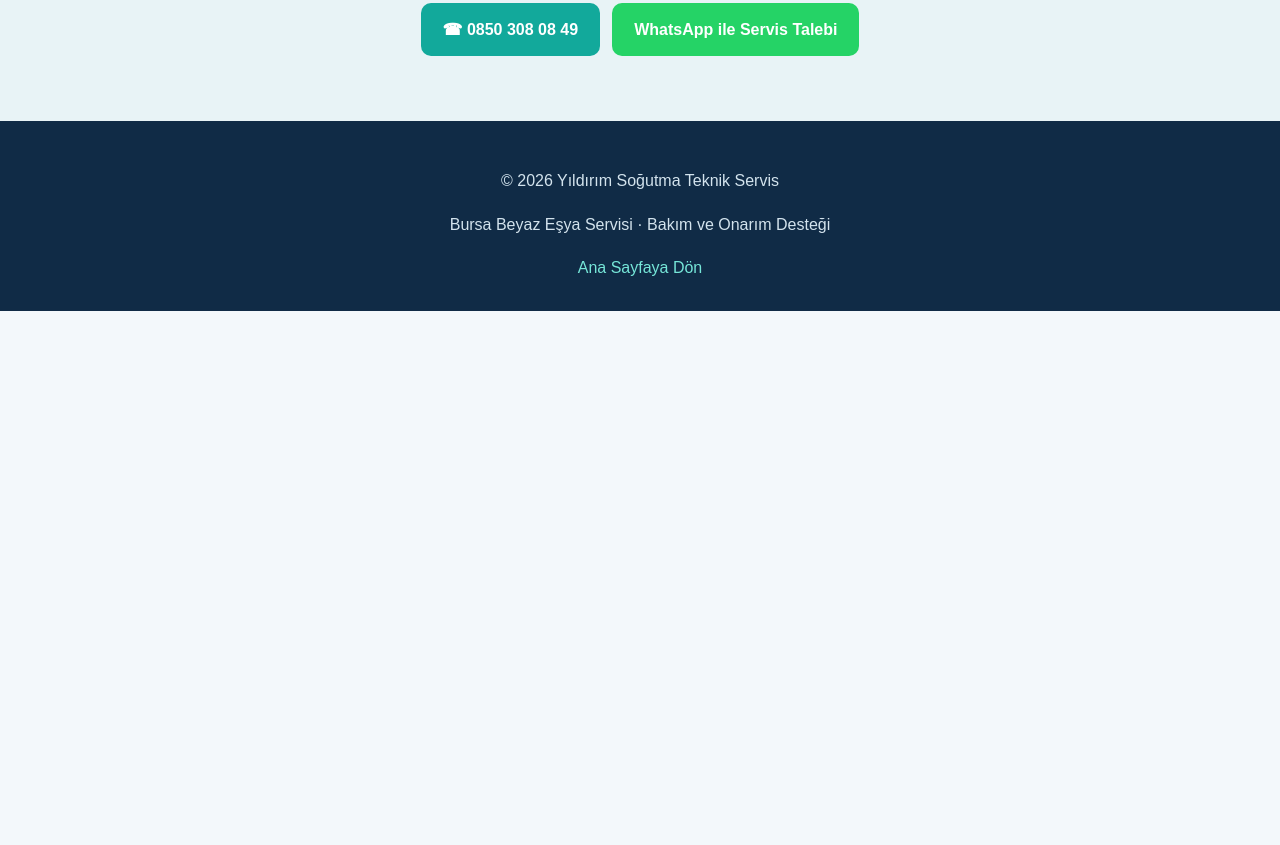
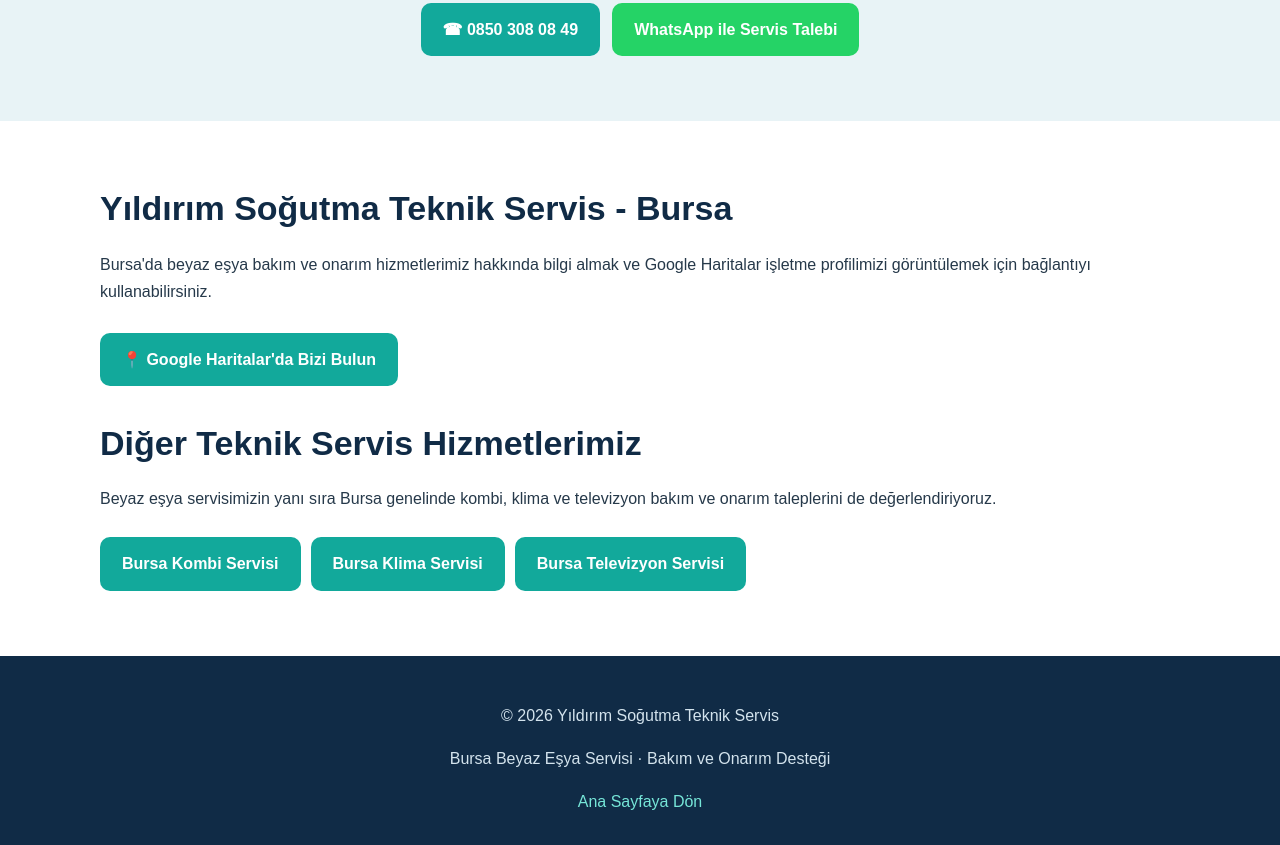
Before and after one commit to yildirimsogutmaofficial/sogutma, a plain HTML site: page beyaz-esya-servisi.html in a window 1280 px wide. Shown: the part 2140-2985 px from the top of the page. Before the commit the page ends 2451 px from the top, so only its background shows below. Drawn offline with Linux system fonts and the light colour scheme.

Commit message:
Update beyaz-esya-servisi.html

```diff
--- a/beyaz-esya-servisi.html
+++ b/beyaz-esya-servisi.html
@@ -428,6 +428,56 @@
     </div>
   </section>
 
+<section class="content" style="background:#ffffff;">
+  <div class="container">
+    <h2>Yıldırım Soğutma Teknik Servis - Bursa</h2>
+
+    <p>
+      Bursa'da beyaz eşya bakım ve onarım
+      hizmetlerimiz hakkında bilgi almak
+      ve Google Haritalar işletme profilimizi
+      görüntülemek için bağlantıyı kullanabilirsiniz.
+    </p>
+
+    <div class="buttons">
+      <a class="btn btn-phone"
+         href="https://share.google/vYoqN0vPF4rA6oPTm"
+         target="_blank"
+         rel="noopener noreferrer">
+        📍 Google Haritalar'da Bizi Bulun
+      </a>
+    </div>
+
+    <h2 style="margin-top:35px;">
+      Diğer Teknik Servis Hizmetlerimiz
+    </h2>
+
+    <p>
+      Beyaz eşya servisimizin yanı sıra
+      Bursa genelinde kombi, klima ve
+      televizyon bakım ve onarım
+      taleplerini de değerlendiriyoruz.
+    </p>
+
+    <div class="area-list">
+      <a href="kombi-servisi.html"
+         class="btn btn-phone">
+        Bursa Kombi Servisi
+      </a>
+
+      <a href="klima-servisi.html"
+         class="btn btn-phone">
+        Bursa Klima Servisi
+      </a>
+
+      <a href="televizyon-servisi.html"
+         class="btn btn-phone">
+        Bursa Televizyon Servisi
+      </a>
+    </div>
+    </div>
+</section>
+
 </main>
 
 <footer>
```
